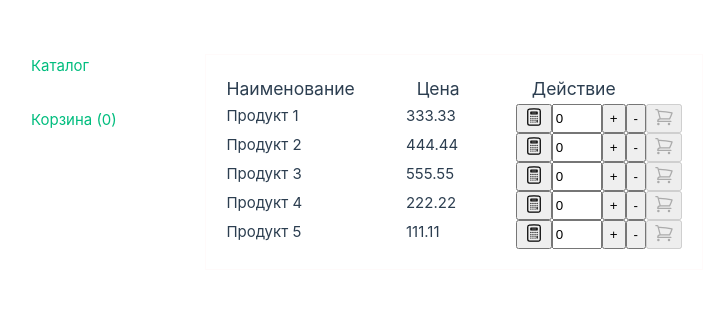
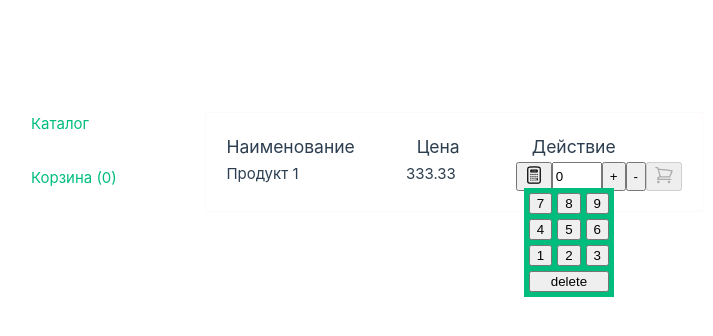
Before and after one commit to Ann-Fox/seus-lab, a Vue app: page / in a window 1280 px wide. Shown: the part 238-574 px from the top of the page, without its empty margins (273-986 px from the left). Built offline with nearby package versions, Linux system fonts and the light colour scheme.

Commit message:
add keyboard layout

```diff
--- a/src/components/CatalogItem.vue
+++ b/src/components/CatalogItem.vue
@@ -40,8 +40,20 @@ const addMe = () => {
       <div>{{ priceProduct }}</div>
     </div>
     <div class="action">
-      <button>
+      <button class="action__calc">
         <IconCalc class="icon"></IconCalc>
+        <div class="action__calc__keyboard">
+          <button class="keyboard_del">delete</button>
+          <button>7</button>
+          <button>8</button>
+          <button>9</button>
+          <button>4</button>
+          <button>5</button>
+          <button>6</button>
+          <button>1</button>
+          <button>2</button>
+          <button>3</button>
+        </div>
       </button>
       <input type="number" :value="qty"/>
       <button @click="qty++">+</button>
@@ -67,11 +79,28 @@ grid-row-gap: 50px;
   grid-template-columns: 2fr 1fr;
   grid-column-gap: 40px;
 }
-
 .action {
   display: flex;
   justify-content: flex-start;
 }
+
+.action__calc {
+  position: relative;
+}
+
+.action__calc__keyboard {
+  position: absolute;
+  background: #00BD7E;
+  padding: 5px;
+
+display: grid;
+grid-template-columns: repeat(3, 1fr);
+grid-template-rows: repeat(4, 1fr);
+grid-column-gap: 5px;
+grid-row-gap: 5px;
+}
+
+.keyboard_del { grid-area: 4 / 1 / 5 / 4; }
 
 .action input {
   max-width: 50px;
--- a/src/views/CatalogView.vue
+++ b/src/views/CatalogView.vue
@@ -6,22 +6,22 @@ const items = [
     name: 'Продукт 1',
     price: 333.33,
   },
-  {
-    name: 'Продукт 2',
-    price: 444.44,
-  },
-  {
-    name: 'Продукт 3',
-    price: 555.55,
-  },
-  {
-    name: 'Продукт 4',
-    price: 222.22,
-  },
-  {
-    name: 'Продукт 5',
-    price: 111.11,
-  },
+  // {
+  //   name: 'Продукт 2',
+  //   price: 444.44,
+  // },
+  // {
+  //   name: 'Продукт 3',
+  //   price: 555.55,
+  // },
+  // {
+  //   name: 'Продукт 4',
+  //   price: 222.22,
+  // },
+  // {
+  //   name: 'Продукт 5',
+  //   price: 111.11,
+  // },
 ]
 </script>
 
```
